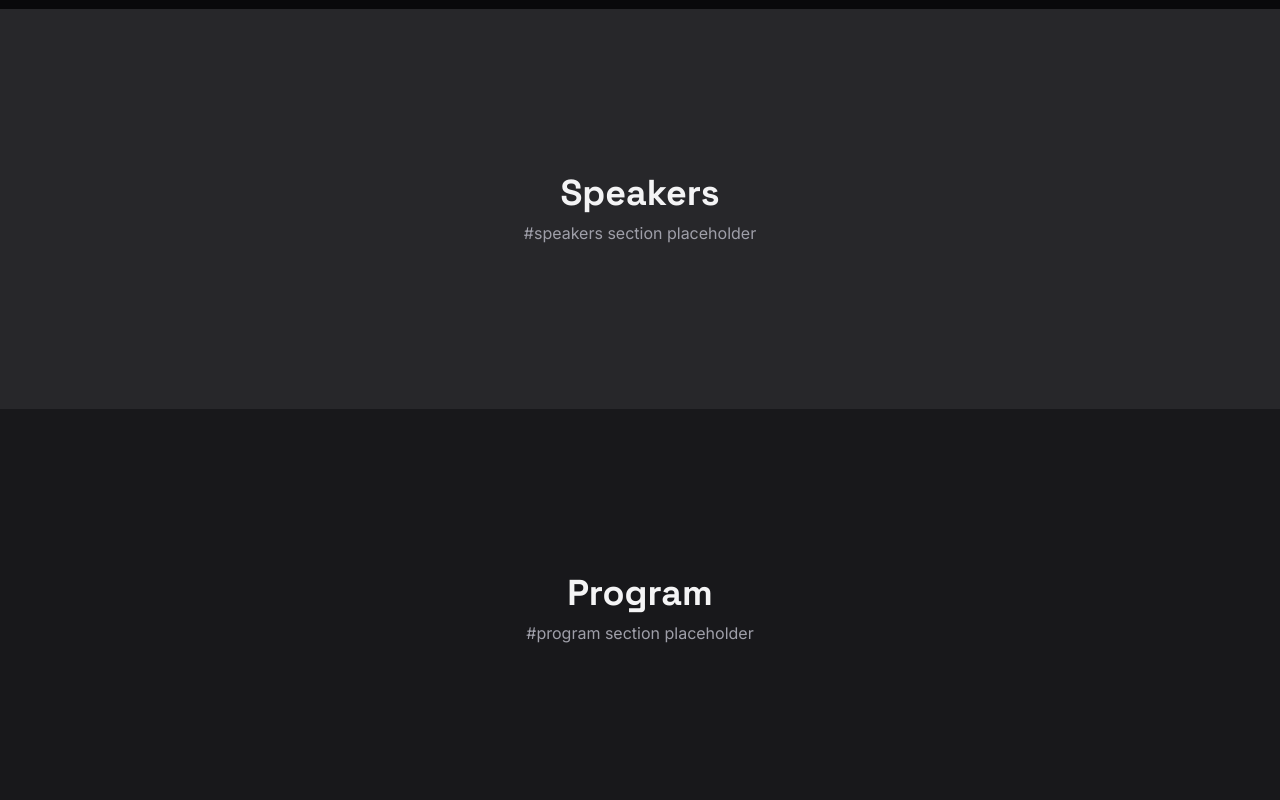
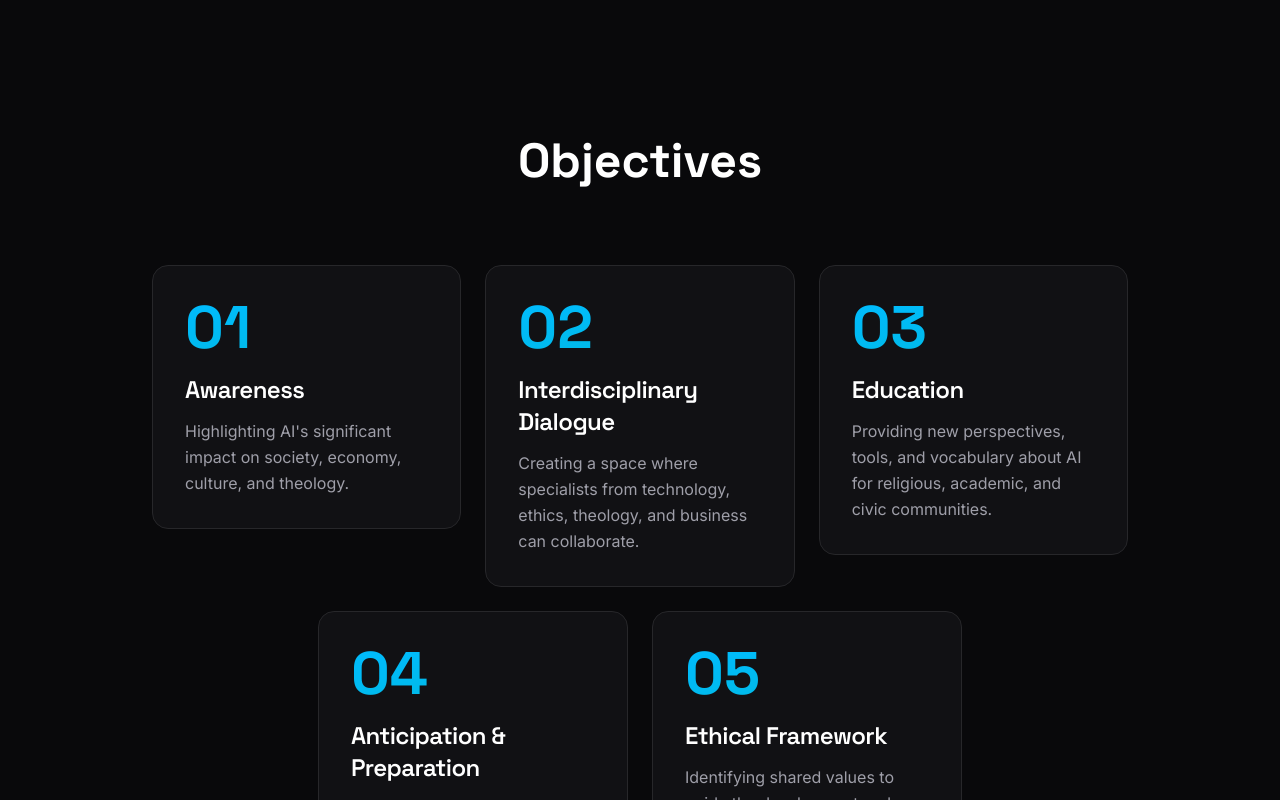
Before and after one commit to groundmuffin/imagoday-product, a Next.js app in the folder imagodei-website/: page /en in a window 1280 px wide. Shown: the part 1440-2240 px from the top of the page. Built offline with nearby package versions, Linux system fonts and the light colour scheme.

Commit message:
implement objectives

```diff
--- a/imagodei-website/src/app/[locale]/page.tsx
+++ b/imagodei-website/src/app/[locale]/page.tsx
@@ -1,5 +1,6 @@
 import { setRequestLocale, getTranslations } from 'next-intl/server'
 import { HeroSection } from './HeroSection'
+import { Objectives } from '@/components/sections/objectives'
 
 type Params = Promise<{ locale: string }>
 
@@ -8,6 +9,13 @@ export default async function HomePage({ params }: { params: Params }) {
   setRequestLocale(locale)
 
   const t = await getTranslations('sections.hero')
+  const tObjectives = await getTranslations('sections.objectives')
+
+  // Get objectives section data from translations
+  const objectivesData = {
+    sectionTitle: tObjectives('title'),
+    objectives: tObjectives.raw('items'),
+  }
 
   // Get hero section data from translations
   const heroData = {
@@ -42,6 +50,12 @@ export default async function HomePage({ params }: { params: Params }) {
     <div>
       {/* Hero & Inflection Point Section */}
       <HeroSection data={heroData} />
+
+      {/* Objectives Section */}
+      <Objectives
+        sectionTitle={objectivesData.sectionTitle}
+        objectives={objectivesData.objectives}
+      />
 
       {/* Speakers Section Placeholder */}
       <section
--- /dev/null
+++ b/imagodei-website/src/components/sections/objectives/ObjectiveCard.tsx
@@ -0,0 +1,45 @@
+'use client'
+
+import type { Objective } from '@/types'
+
+interface ObjectiveCardProps {
+  objective: Objective
+}
+
+export function ObjectiveCard({ objective }: ObjectiveCardProps) {
+  return (
+    <article
+      className="group relative bg-zinc-900/60 border border-zinc-800 rounded-2xl p-6 sm:p-8 transition-all duration-300 hover:bg-zinc-900/80 hover:border-zinc-700 hover:shadow-xl hover:shadow-sky-500/5 hover:-translate-y-1"
+    >
+      {/* Subtle gradient glow on hover */}
+      <div className="absolute inset-0 rounded-2xl bg-gradient-to-br from-sky-500/5 to-cyan-500/5 opacity-0 group-hover:opacity-100 transition-opacity duration-300 pointer-events-none" />
+
+      {/* Number */}
+      <span
+        className="relative block text-5xl sm:text-6xl font-bold text-transparent bg-clip-text bg-gradient-to-br from-sky-400 to-cyan-500 mb-4 transition-transform duration-300 group-hover:scale-105 origin-left"
+        style={{ fontFamily: "'Space Grotesk', sans-serif" }}
+      >
+        {objective.number}
+      </span>
+
+      {/* Title */}
+      <h3
+        className="relative text-xl sm:text-2xl font-semibold text-white mb-3 tracking-tight"
+        style={{ fontFamily: "'Space Grotesk', sans-serif" }}
+      >
+        {objective.title}
+      </h3>
+
+      {/* Description */}
+      <p
+        className="relative text-sm sm:text-base text-zinc-400 leading-relaxed"
+        style={{ fontFamily: "'Inter', sans-serif" }}
+      >
+        {objective.description}
+      </p>
+
+      {/* Accent line at bottom */}
+      <div className="absolute bottom-0 left-6 right-6 h-px bg-gradient-to-r from-transparent via-sky-500/30 to-transparent opacity-0 group-hover:opacity-100 transition-opacity duration-300" />
+    </article>
+  )
+}
--- /dev/null
+++ b/imagodei-website/src/components/sections/objectives/Objectives.tsx
@@ -0,0 +1,90 @@
+'use client'
+
+import type { Objective } from '@/types'
+import { ObjectiveCard } from './ObjectiveCard'
+
+export interface ObjectivesProps {
+  sectionTitle: string
+  sectionDescription?: string
+  objectives: Objective[]
+}
+
+export function Objectives({ sectionTitle, sectionDescription, objectives }: ObjectivesProps) {
+  // Split objectives: first 3 on top row, last 2 centered on bottom row
+  const topRow = objectives.slice(0, 3)
+  const bottomRow = objectives.slice(3, 5)
+
+  return (
+    <section id="objectives" className="bg-zinc-950 py-20 sm:py-24 lg:py-32" aria-labelledby="objectives-heading">
+      <div className="max-w-5xl mx-auto px-6">
+        {/* Section Header */}
+        <header className="text-center mb-12 sm:mb-16 lg:mb-20">
+          <h2
+            id="objectives-heading"
+            className="text-3xl sm:text-4xl md:text-5xl font-bold text-white mb-4 animate-fade-in-up"
+            style={{ fontFamily: "'Space Grotesk', sans-serif" }}
+          >
+            {sectionTitle}
+          </h2>
+          {sectionDescription && (
+            <p className="text-lg text-zinc-400 max-w-2xl mx-auto animate-fade-in-up animation-delay-100">
+              {sectionDescription}
+            </p>
+          )}
+        </header>
+
+        {/* Objectives Grid - 3+2 pattern */}
+        {objectives.length > 0 && (
+          <div className="space-y-4 sm:space-y-6">
+            {/* Top Row: 3 cards */}
+            <div className="grid grid-cols-1 sm:grid-cols-2 lg:grid-cols-3 gap-4 sm:gap-6">
+              {topRow.map((objective, index) => (
+                <div
+                  key={objective.id}
+                  className="animate-fade-in-up"
+                  style={{ animationDelay: `${(index + 2) * 100}ms` }}
+                >
+                  <ObjectiveCard objective={objective} />
+                </div>
+              ))}
+            </div>
+
+            {/* Bottom Row: 2 cards centered */}
+            {bottomRow.length > 0 && (
+              <div className="grid grid-cols-1 sm:grid-cols-2 gap-4 sm:gap-6 lg:max-w-[66%] lg:mx-auto">
+                {bottomRow.map((objective, index) => (
+                  <div
+                    key={objective.id}
+                    className="animate-fade-in-up"
+                    style={{ animationDelay: `${(index + 5) * 100}ms` }}
+                  >
+                    <ObjectiveCard objective={objective} />
+                  </div>
+                ))}
+              </div>
+            )}
+          </div>
+        )}
+      </div>
+
+      {/* CSS Animations */}
+      <style>{`
+        @keyframes fade-in-up {
+          from {
+            opacity: 0;
+            transform: translateY(20px);
+          }
+          to {
+            opacity: 1;
+            transform: translateY(0);
+          }
+        }
+        .animate-fade-in-up {
+          animation: fade-in-up 0.8s ease-out forwards;
+          opacity: 0;
+        }
+        .animation-delay-100 { animation-delay: 0.1s; }
+      `}</style>
+    </section>
+  )
+}
--- /dev/null
+++ b/imagodei-website/src/components/sections/objectives/index.ts
@@ -0,0 +1,2 @@
+export { Objectives } from './Objectives'
+export { ObjectiveCard } from './ObjectiveCard'
--- a/imagodei-website/src/messages/en.json
+++ b/imagodei-website/src/messages/en.json
@@ -67,6 +67,41 @@
       },
       "aboutHeading": "About the conference"
     },
+    "objectives": {
+      "title": "Objectives",
+      "items": [
+        {
+          "id": "obj-01",
+          "number": "01",
+          "title": "Awareness",
+          "description": "Highlighting AI's significant impact on society, economy, culture, and theology."
+        },
+        {
+          "id": "obj-02",
+          "number": "02",
+          "title": "Interdisciplinary Dialogue",
+          "description": "Creating a space where specialists from technology, ethics, theology, and business can collaborate."
+        },
+        {
+          "id": "obj-03",
+          "number": "03",
+          "title": "Education",
+          "description": "Providing new perspectives, tools, and vocabulary about AI for religious, academic, and civic communities."
+        },
+        {
+          "id": "obj-04",
+          "number": "04",
+          "title": "Anticipation & Preparation",
+          "description": "Exploring possible scenarios (positive and negative) for humanity."
+        },
+        {
+          "id": "obj-05",
+          "number": "05",
+          "title": "Ethical Framework",
+          "description": "Identifying shared values to guide the development and use of AI."
+        }
+      ]
+    },
     "speakers": {
       "title": "Speakers"
     },
--- a/imagodei-website/src/messages/ro.json
+++ b/imagodei-website/src/messages/ro.json
@@ -67,6 +67,41 @@
       },
       "aboutHeading": "Despre conferință"
     },
+    "objectives": {
+      "title": "Obiective",
+      "items": [
+        {
+          "id": "obj-01",
+          "number": "01",
+          "title": "Conștientizare",
+          "description": "Evidențierea impactului semnificativ al AI asupra societății, economiei, culturii și teologiei."
+        },
+        {
+          "id": "obj-02",
+          "number": "02",
+          "title": "Dialog Interdisciplinar",
+          "description": "Crearea unui spațiu unde specialiști din tehnologie, etică, teologie și business pot colabora."
+        },
+        {
+          "id": "obj-03",
+          "number": "03",
+          "title": "Educație",
+          "description": "Oferirea de perspective noi, unelte și vocabular despre AI pentru comunități religioase, academice și civice."
+        },
+        {
+          "id": "obj-04",
+          "number": "04",
+          "title": "Anticipare & Pregătire",
+          "description": "Explorarea scenariilor posibile (pozitive și negative) pentru umanitate."
+        },
+        {
+          "id": "obj-05",
+          "number": "05",
+          "title": "Cadru Etic",
+          "description": "Identificarea valorilor comune care să ghideze dezvoltarea și utilizarea AI."
+        }
+      ]
+    },
     "speakers": {
       "title": "Speakeri"
     },
```
Also changed, not shown: 1 other file (tests, documents, lock files or other folders).
